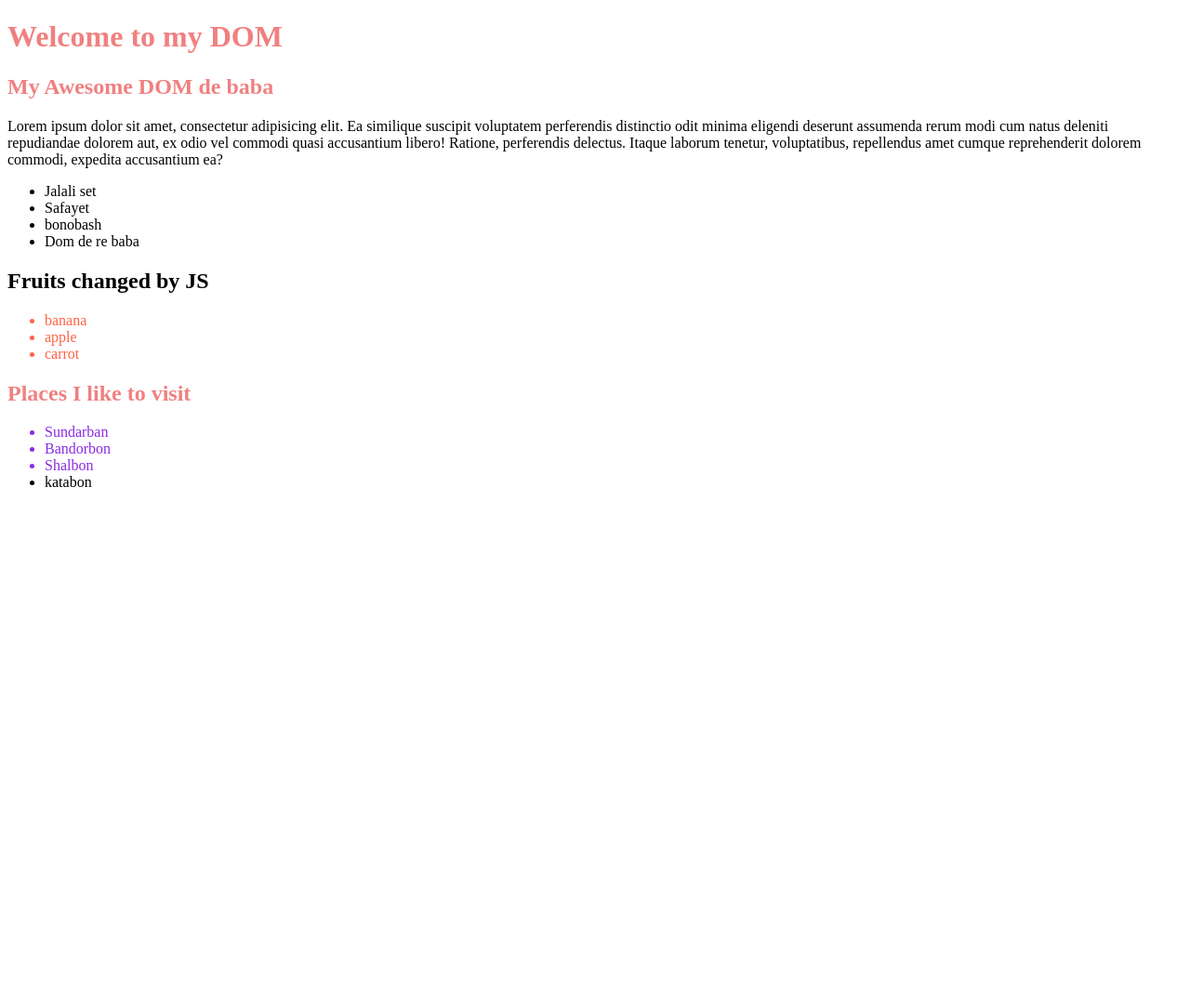
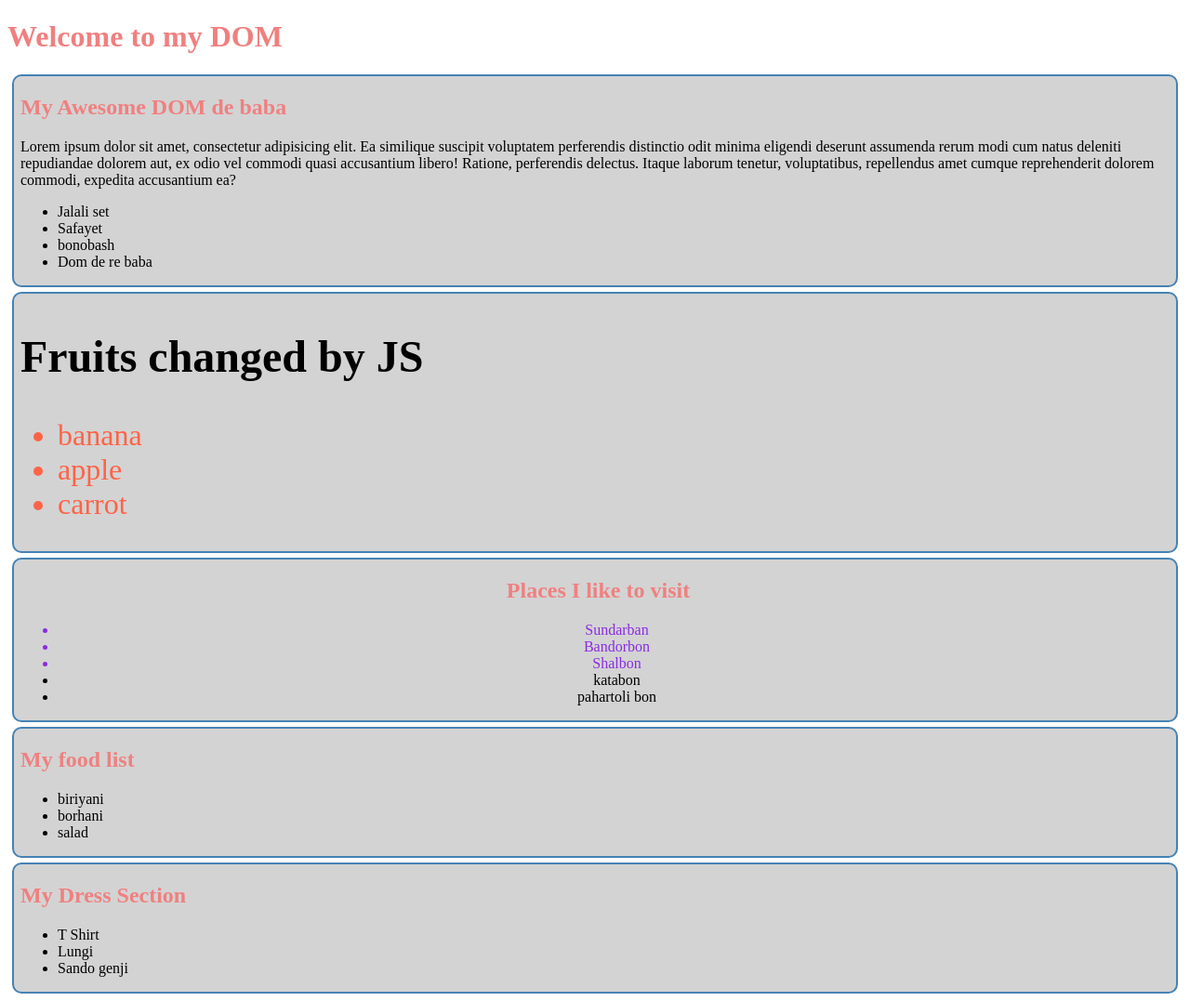
Before and after one commit to mim2041/tour-of-DOM, a plain HTML site: page index.html in a window 1280 px wide. Shown: the whole page at 93% size. Before the commit the page ends 800 px from the top, so only its background shows below. Drawn offline with Linux system fonts and the light colour scheme.

Commit message:
styles inside js and appendchild

```diff
--- a/index.html
+++ b/index.html
@@ -22,7 +22,7 @@
     <header>
         <h1>Welcome to my DOM</h1>
     </header>
-    <main>
+    <main id="main-container">
         <section>
             <h1>My Awesome DOM de baba</h1>
             <p>Lorem ipsum dolor sit amet, consectetur adipisicing elit. Ea similique suscipit voluptatem perferendis distinctio odit minima eligendi deserunt assumenda rerum modi cum natus deleniti repudiandae dolorem aut, ex odio vel commodi quasi accusantium libero! Ratione, perferendis delectus. Itaque laborum tenetur, voluptatibus, repellendus amet cumque reprehenderit dolorem commodi, expedita accusantium ea?</p>
@@ -34,8 +34,8 @@
         </ul>
         </section>
 
-        <section class="fruits-container">
-            <h1 id="fruits-title">Fruits I like</h1>
+        <section class="fruits-container large-text">
+            <h1 id="fruits-title" class="some-class random-class blue-bg">Fruits I like</h1>
             <ul>
                 <li>banana</li>
                 <li>apple</li>
@@ -43,9 +43,9 @@
             </ul>
         </section>
 
-        <section>
+        <section id="places-container">
             <h1 id="places-title">Places I like to visit</h1>
-            <ul>
+            <ul id="places-list">
                 <li class="important-places">Sundarban</li>
                 <li class="important-places">Bandorbon</li>
                 <li class="important-places">Shalbon</li>
@@ -53,7 +53,9 @@
             </ul>
         </section>
     </main>
+    <script src="js/append.js"></script>
     <script src="js/dom.js"></script>
+    <script src="js/styleinJS.js"></script>
     <script>
         //  Option 1: getElementsByTagName
         const liCollection = document.getElementsByTagName('li');
@@ -75,7 +77,7 @@
         const places = document.getElementsByClassName('important-places');
         // console.log(places);
         for(const place of places){
-            console.log(place.innerText);
+            // console.log(place.innerText);
         }
 
         // option-4: querySelector
@@ -83,7 +85,7 @@
         const someLi = document.querySelectorAll('.fruits-container li');
         // console.log(someLi);
         for(const li of someLi){
-            console.log(li.innerText);
+            // console.log(li.innerText);
         }
     </script>
 </body>
--- /dev/null
+++ b/js/append.js
@@ -0,0 +1,41 @@
+// 1. where to add
+const placesList = document.getElementById('places-list');
+const li = document.createElement('li');
+li.innerText = 'pahartoli bon';
+placesList.appendChild(li);
+
+const mainContainer = document.getElementById('main-container');
+const section = document.createElement('section');
+const h1 = document.createElement('h1');
+h1.innerText = 'My food list';
+section.appendChild(h1);
+
+const ul = document.createElement('ul');
+
+const li1 = document.createElement('li');
+li1.innerText = 'biriyani';
+ul.appendChild(li1);
+
+const li2 = document.createElement('li');
+li2.innerText = 'borhani';
+ul.appendChild(li2);
+
+const li3 = document.createElement('li');
+li3.innerText = 'salad';
+ul.appendChild(li3);
+
+section.appendChild(ul);
+
+mainContainer.appendChild(section);
+
+// set innerHtml directly
+const sectionDress = document.createElement('section');
+sectionDress.innerHTML = `
+<h1>My Dress Section</h1>
+<ul>
+    <li>T Shirt</li>
+    <li>Lungi</li>
+    <li>Sando genji</li>
+</ul>
+`;
+mainContainer.appendChild(sectionDress);
--- /dev/null
+++ b/js/styleinJS.js
@@ -0,0 +1,14 @@
+const sections = document.querySelectorAll('section');
+for(const section of sections){
+    section.style.border = '2px solid steelblue';
+    section.style.margin = '5px';
+    section.style.borderRadius = '10px';
+    section.style.paddingLeft = '7px';
+    section.style.backgroundColor = 'lightgray';
+}
+
+// const placesContainer = document.getElementById('places-container');
+// placesContainer.style.backgroundColor = 'yellow';
+
+const placesContainer = document.getElementById('places-container');
+placesContainer.classList.add('text-center');
--- a/styles/style.css
+++ b/styles/style.css
@@ -1,3 +1,10 @@
 h1{
     color: lightcoral;
 }
+.text-center{
+    text-align: center;
+}
+
+.large-text{
+    font-size: 2em;
+}
```
